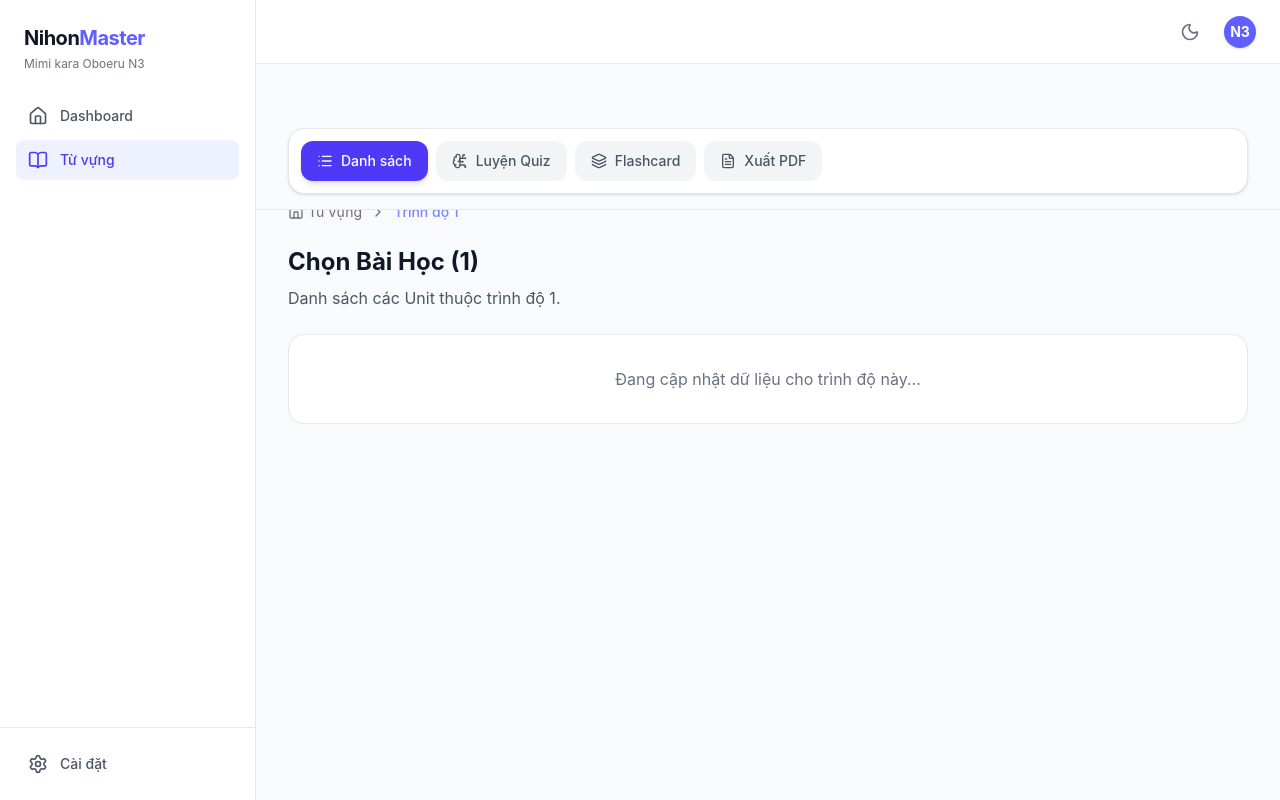
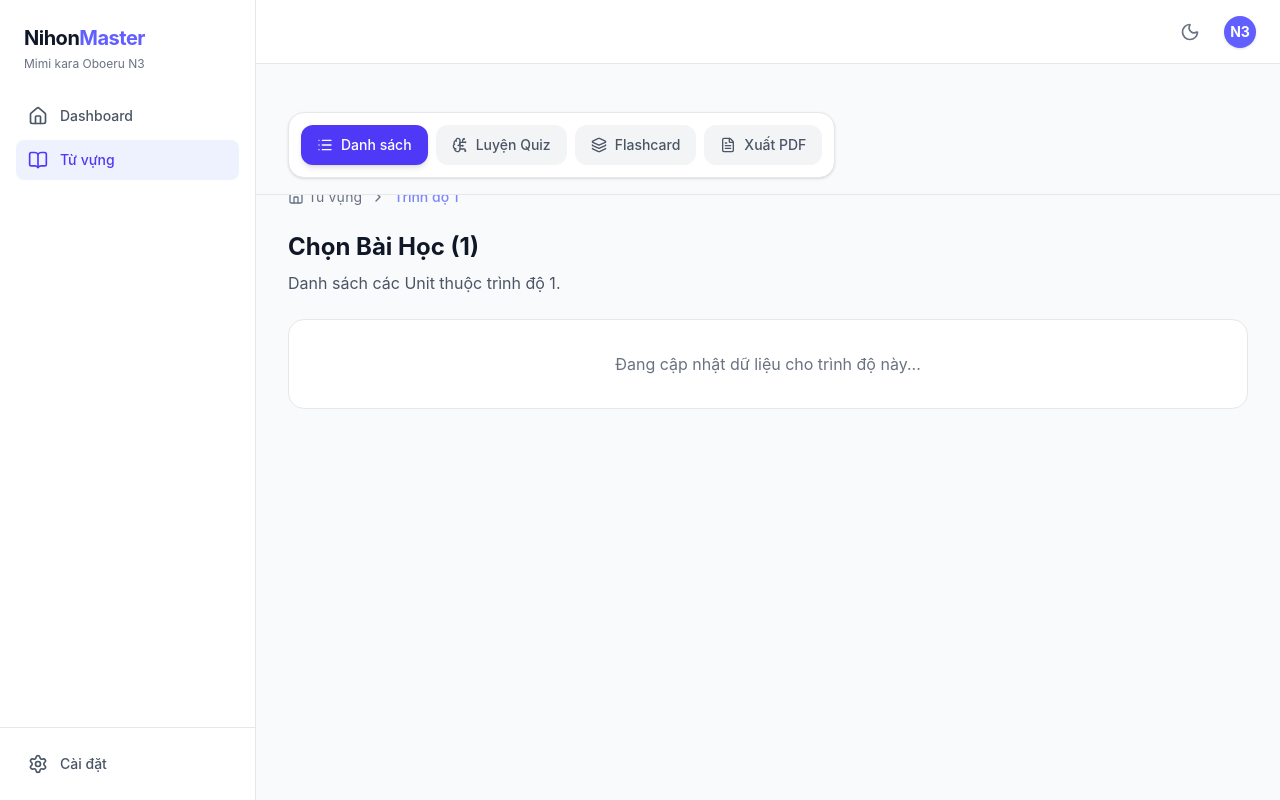
Before and after one commit to Duy18ND/QuizzApp_Japan, a React (Vite) app in the folder client/: page /#/vocabulary/1 in a window 1280 px wide. Built offline with nearby package versions, Linux system fonts and the light colour scheme; what @react-pdf/renderer would draw is missing.

Commit message:
fix: pull VocabularyTabs up to touch the header and fix overlapping text

```diff
--- a/client/src/components/vocabulary/VocabularyTabs.tsx
+++ b/client/src/components/vocabulary/VocabularyTabs.tsx
@@ -18,11 +18,8 @@ export const VocabularyTabs: React.FC<Props> = ({ onExportPDF }) => {
   ];
 
   return (
-    <div className="sticky top-0 z-50 -mt-4 md:-mt-8 pt-4 md:pt-8 pb-4 mb-6">
-      {/* Lớp nền mở rộng full màn hình để che chữ khi cuộn */}
-      <div className="absolute inset-y-0 -left-[50vw] w-[200vw] bg-gray-50 dark:bg-gray-900 border-b border-gray-200 dark:border-gray-800 -z-10 transition-colors pointer-events-none"></div>
-
-      <div className="bg-white dark:bg-gray-900 border border-gray-200 dark:border-gray-800 rounded-2xl p-3 shadow-sm flex overflow-x-auto hide-scrollbar gap-2 relative">
+    <div className="sticky top-0 z-50 bg-gray-50 dark:bg-gray-900 border-b border-gray-200 dark:border-gray-800 -mt-4 md:-mt-8 mb-6 py-4 px-4 sm:px-6 md:px-8 -mx-4 sm:-mx-6 md:-mx-8">
+      <div className="bg-white dark:bg-gray-900 border border-gray-200 dark:border-gray-800 rounded-2xl p-3 shadow-sm flex overflow-x-auto hide-scrollbar gap-2 relative max-w-max">
         {tabs.map((tab) => {
           const Icon = tab.icon;
           const isActive = tab.path && location.pathname.startsWith(tab.path);
```
